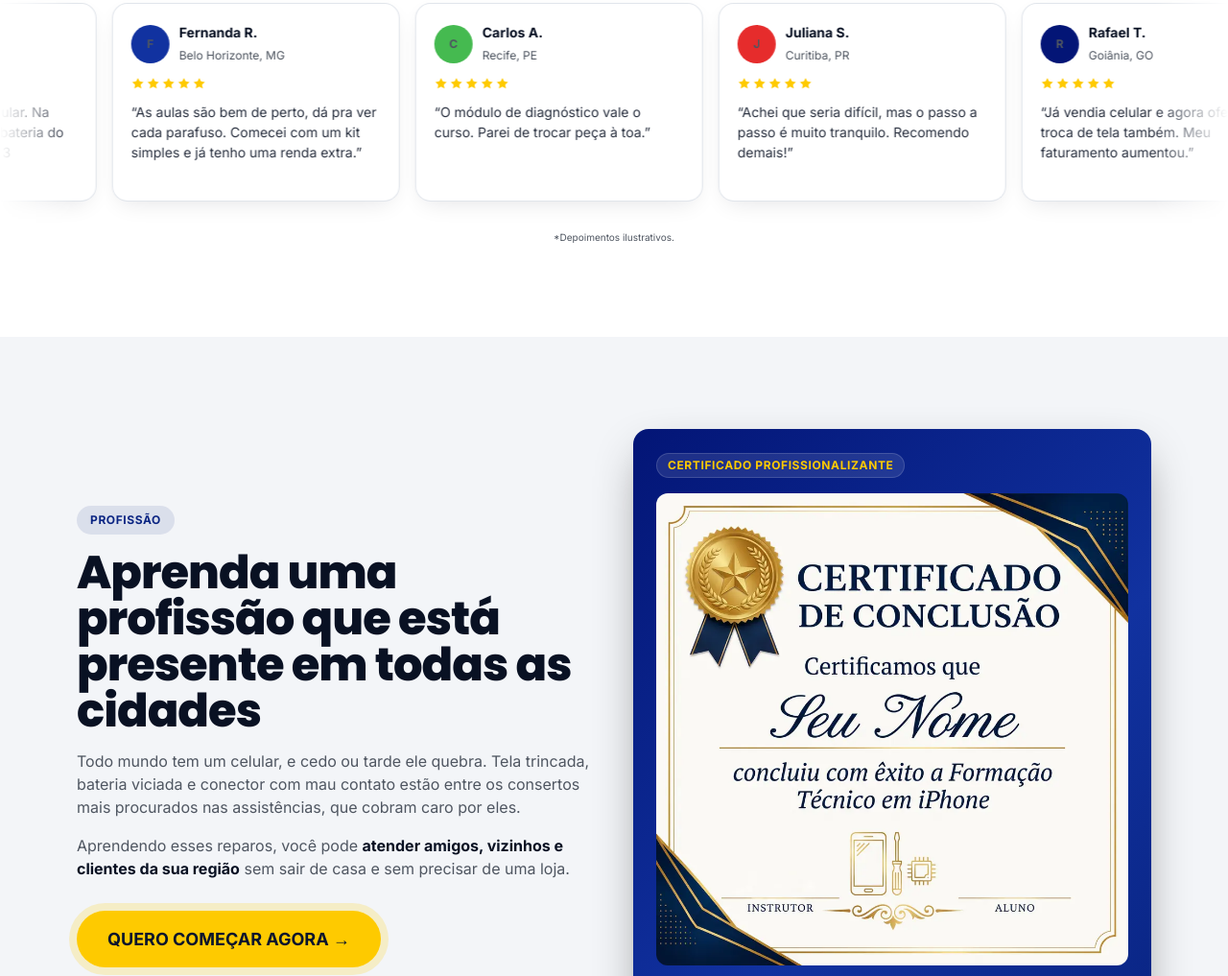
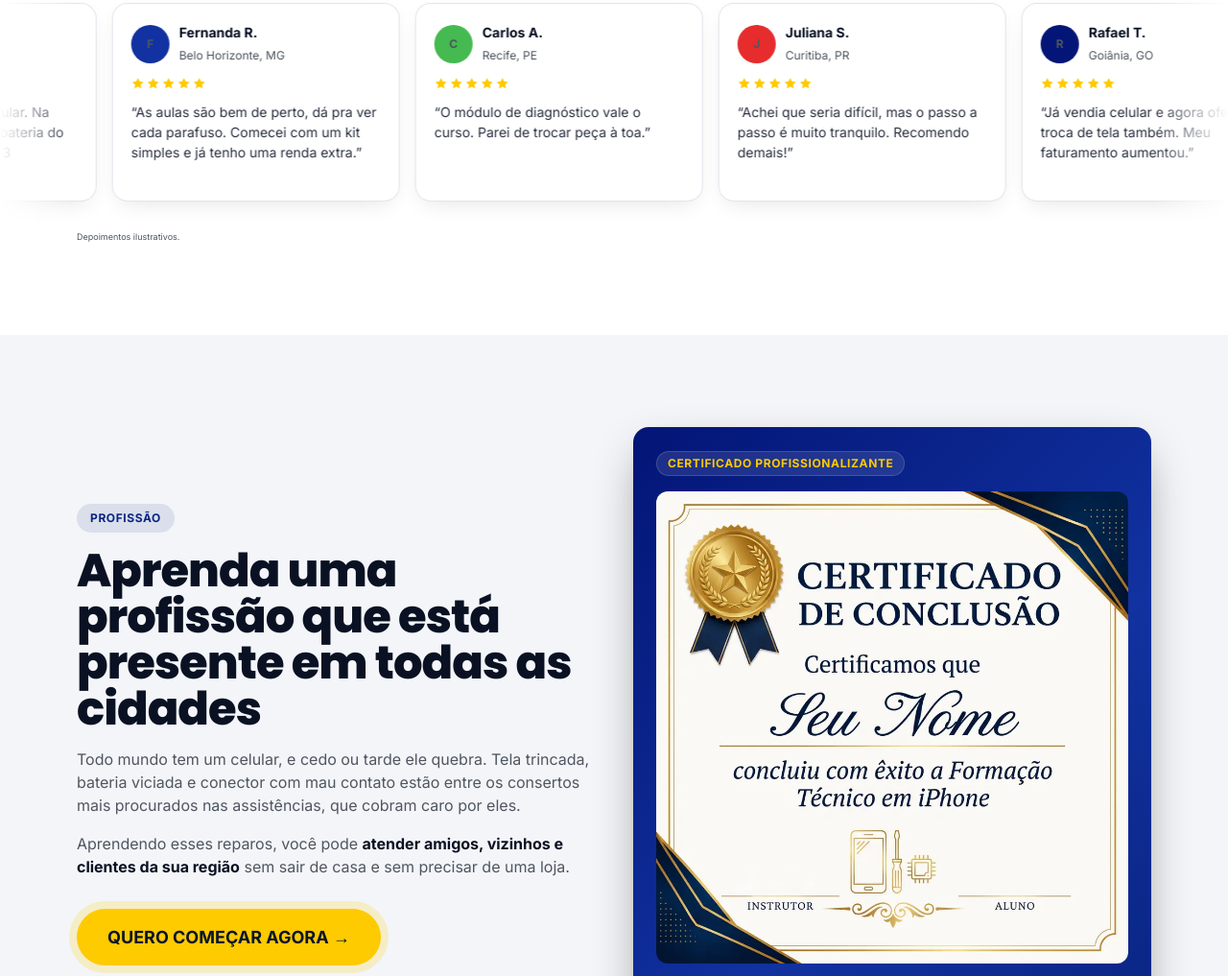
Before and after one commit to GabrielKarvalho/forma-tecnicoiphone, a plain HTML site: page index.html in a window 1280 px wide. Shown: the part 5589-6606 px from the top of the page at 96% size. Drawn offline with Linux system fonts and the light colour scheme.

Commit message:
Aviso dos depoimentos alinhado à esquerda e menor
Co-Authored-By: Claude Opus 5.5 <noreply@anthropic.com>
Claude-Session: https://claude.ai/code/session_016JW6LaM3QBYKv77euzcwUN

```diff
--- a/index.html
+++ b/index.html
@@ -171,7 +171,7 @@ h1,h2,h3,h4{font-family:var(--font-display);letter-spacing:-.02em}
 .stars{display:flex;gap:2px;color:var(--electric)}
 .stars svg{width:14px;height:14px}
 .depo p{font-size:14px;color:#2a3140}
-.disclaimer{margin-top:2px;font-size:10px;color:var(--muted-foreground);text-align:center}
+.disclaimer{margin-top:2px;font-size:9px;color:var(--muted-foreground);text-align:left}
 
 /* receberá */
 .two{margin-top:48px;display:grid;grid-template-columns:1fr;gap:24px}
@@ -476,7 +476,7 @@ src="https://www.facebook.com/tr?id=1126461060235843&ev=PageView&noscript=1"
     <p class="sub">Veja quem já começou a consertar celulares em casa.</p>
   </div>
   <div class="marquee-mask"><div class="marquee-track left" id="depos"></div></div>
-  <p class="disclaimer">*Depoimentos ilustrativos.</p>
+  <p class="disclaimer container">Depoimentos ilustrativos.</p>
 </section>
 
 <!-- 8. PROFISSÃO -->
```
